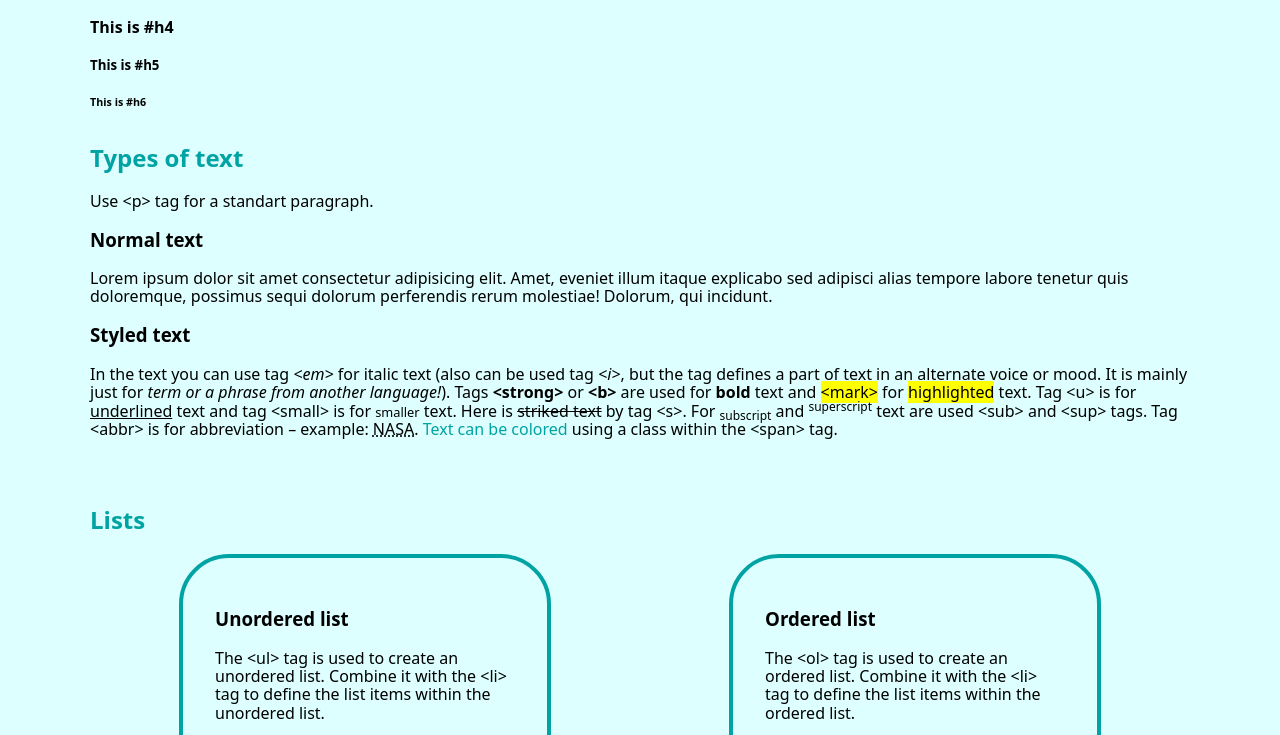
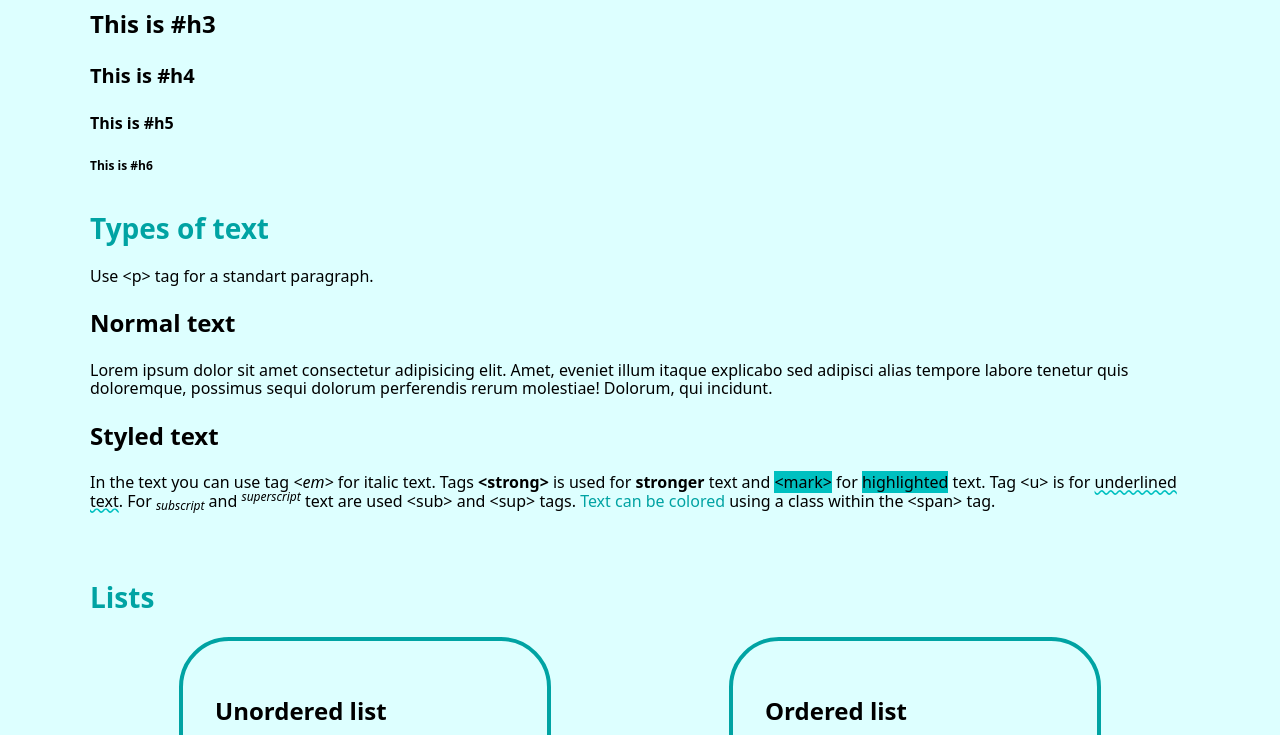
Before and after one commit to pslib-cz/2023-l4-web-typographic-library-karolina-fucikova, a plain HTML site: page index.html in a window 1280 px wide. Shown: the part 595-1330 px from the top of the page. Drawn offline with Linux system fonts and the light colour scheme.

Commit message:
style.css upgrading

```diff
--- a/css/main.css
+++ b/css/main.css
@@ -87,20 +87,18 @@ section:first-of-type {
     border-radius: 50px;
 }
 
-/* BUTTONS */
+/* BUTTONS*/
 
 .button1,
 .button2:hover {
     background-color: var(--darkturquoise);
     border: 5px solid var(--lightturquoise);
-    border-radius: 2em;
 }
 
 .button2,
 .button1:hover {
     background-color: var(--lightturquoise);
     border: 5px solid var(--darkturquoise);
-    border-radius: 2em;
 }
 
 /* TABLE*/
--- a/css/style.css
+++ b/css/style.css
@@ -52,10 +52,60 @@ section{
     font-weight: bold;
 }
 
+/*HEADINGS*/
+
+h1{
+    font-size: 36px;
+}
+
+h2{
+    font-size: 28px;
+}
+
+h3{
+    font-size: 24px;
+}
+
+h4{
+    font-size: 20px;
+}
+
+h5{
+    font-size: 16px;
+}
+
+h6{
+    font-size: 12px;
+}
+
 /* TEXTS */
+
+p{
+    font-size: 1em;
+}
 
 .turquoise {
     color: var(--turquoise);
+}
+
+mark{
+    background-color: var(--darkturquoise);
+}
+
+em{
+    font-weight: lighter;
+}
+
+strong{
+    font-weight: bolder;
+}
+
+u{
+    text-decoration: var(--darkturquoise) wavy underline;
+}
+
+sup, sub{
+    font-style: oblique;
 }
 
 /* IMAGES */
@@ -90,6 +140,15 @@ figure:hover .galerry__images {
     overflow: hidden;
 }
 
+/* BUTTONS */
+
+.button{
+    border-radius: 2.5em;
+    padding: .3em;
+    margin: 2em auto;
+    color: black;
+}
+
 /* TABLE */
 
 table {
@@ -121,6 +180,10 @@ blockquote{
     text-align: center;
 }
 
+q{
+    font-style: italic;
+}
+
 /* FOOTER */
 
 footer{
--- a/index.html
+++ b/index.html
@@ -57,21 +57,12 @@
         <h3>Styled text</h3>
         <p>
           In the text you can use tag
-          <em>&lt;em&gt;</em> for italic text (also can be used tag
-          <i>&lt;i&gt;</i>, but the tag defines a part of text in an alternate
-          voice or mood. It is mainly just for
-          <i>term or a phrase from another language!</i>). Tags
-          <strong>&lt;strong&gt;</strong> or <b>&lt;b&gt;</b> are used for
-          <b>bold</b> text and <mark>&lt;mark&gt;</mark> for
+          <em>&lt;em&gt;</em> for italic text. Tags
+          <strong>&lt;strong&gt;</strong> is used for
+          <strong>stronger</strong> text and <mark>&lt;mark&gt;</mark> for
           <mark>highlighted</mark> text. Tag &lt;u&gt; is for
-          <u>underlined</u> text and tag &lt;small&gt; is for
-          <small>smaller</small> text. Here is <s>striked text</s> by tag
-          &lt;s&gt;. For <sub>subscript</sub> and <sup>superscript</sup> text
-          are used &lt;sub&gt; and &lt;sup&gt; tags. Tag &lt;abbr&gt; is for
-          abbreviation – example:
-          <abbr title=" National Aeronautics and Space Administration"
-            >NASA</abbr
-          >. <span class="turquoise">Text can be colored</span> using a class
+          <u>underlined text</u>. For <sub>subscript</sub> and <sup>superscript</sup> text
+          are used &lt;sub&gt; and &lt;sup&gt; tags. <span class="turquoise">Text can be colored</span> using a class
           within the &lt;span&gt; tag.
         </p>
       </section>
@@ -154,9 +145,9 @@
       </section>
       <section class="buttons">
         <h2 id="buttons" class="heading-of-capitol">Buttons</h2>
-        <p>Button is created by tag &lt;button&gt;.</p>
-        <button class="button1">Button 1</button>
-        <button class="button2">Button 2</button>
+        <p>Button is created by class="button".</p>
+        <a href="#" class="button button1">Button 1</a>
+        <a href="#" class="button button2">Button 2</a>
       </section>
       <section class="table">
         <h2 id="table" class="heading-of-capitol">Table</h2>
```
